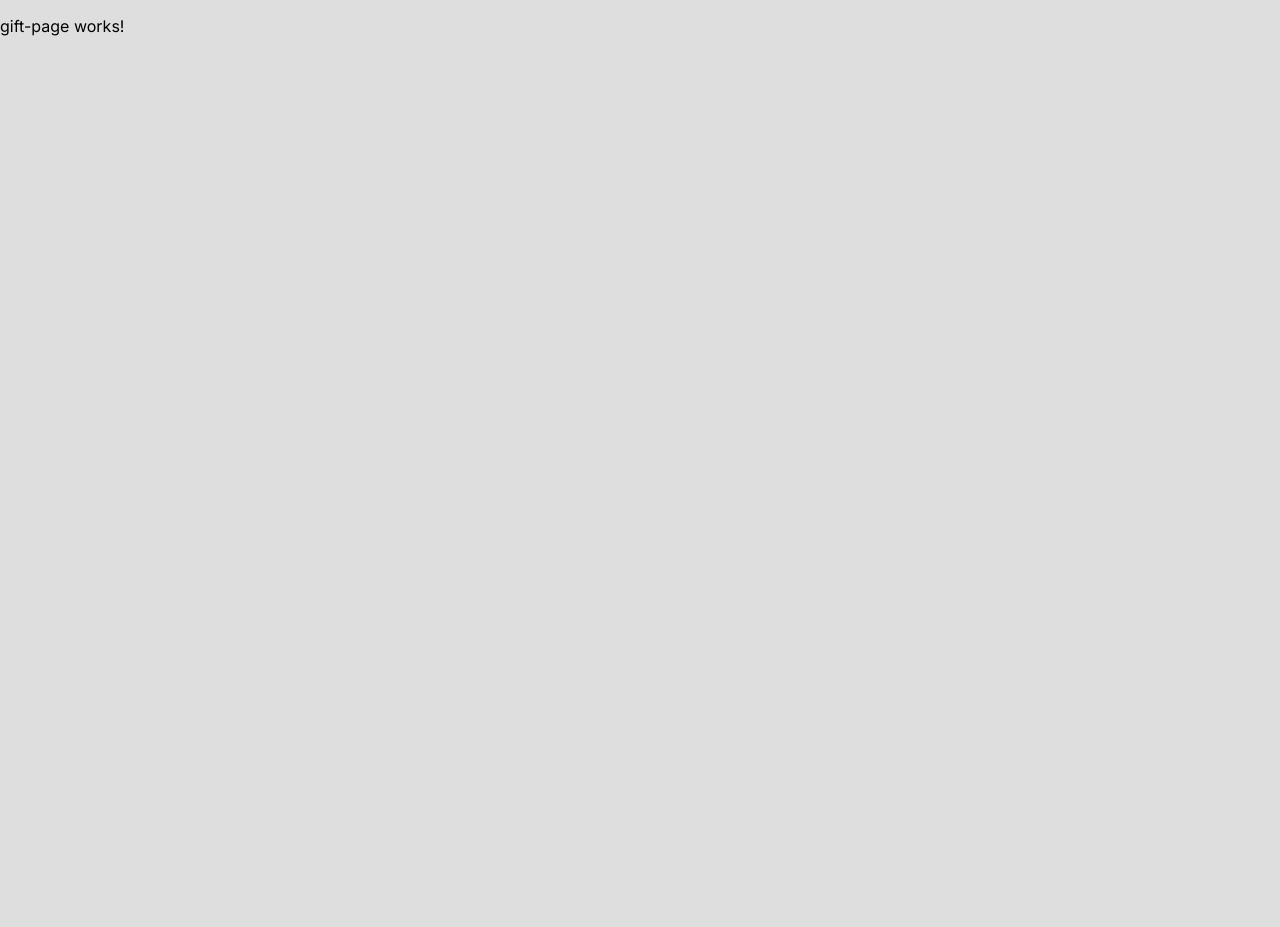
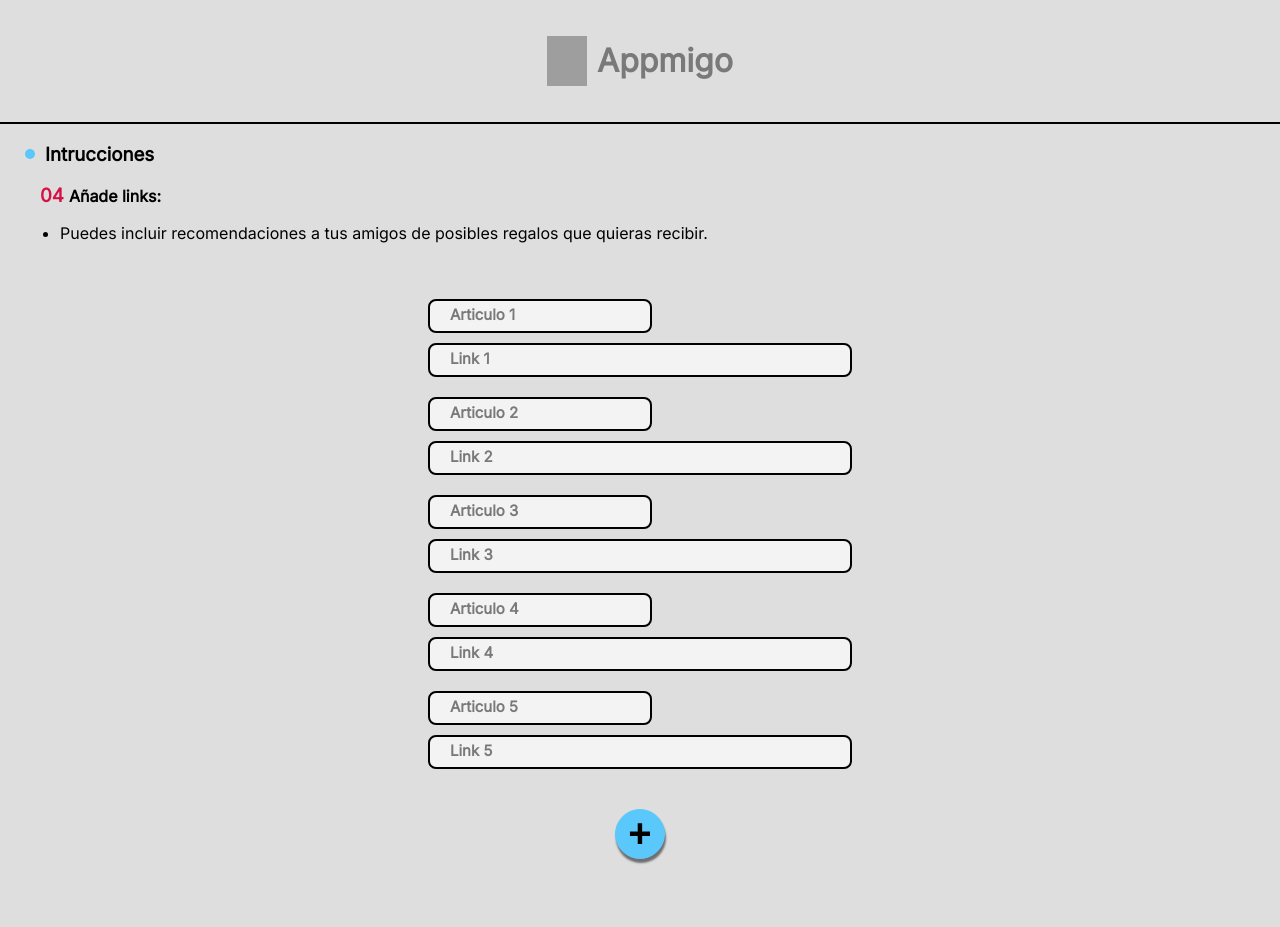
Before and after one commit to jesusvillalon/Appmigo, an Angular app in the folder Appmigo-Front/: page /gift-page in a window 1280 px wide. Shown: the top 927 px of the page. Before the commit the page ends 816 px from the top, so only its background shows below. Built offline with nearby package versions, Linux system fonts and the light colour scheme; grey boxes are pictures that could not be loaded.

Commit message:
gift-page created

```diff
--- a/Appmigo-Front/src/app/app.module.ts
+++ b/Appmigo-Front/src/app/app.module.ts
@@ -9,6 +9,7 @@ import { InstructionsComponent } from './components/instructions/instructions.co
 import { ParticipantsComponent } from './components/participants/participants.component';
 import { SharedModule } from './shared/shared.module';
 import { BlacklistPageComponent } from './pages/blacklist-page/blacklist-page.component';
+import { GiftListComponent } from './components/gift-list/gift-list.component';
 
 @NgModule({
   declarations: [
@@ -17,7 +18,8 @@ import { BlacklistPageComponent } from './pages/blacklist-page/blacklist-page.co
     GiftPageComponent,
     InstructionsComponent,
     ParticipantsComponent,
-    BlacklistPageComponent
+    BlacklistPageComponent,
+    GiftListComponent
   ],
   imports: [
     BrowserModule,
--- /dev/null
+++ b/Appmigo-Front/src/app/components/gift-list/gift-list.component.css
@@ -0,0 +1,79 @@
+.gift-container{
+  @media(min-width: 1024px){
+    display: flex;
+    justify-content: space-evenly;
+
+  }
+}
+.gift-inputs-container{
+  display: flex;
+  flex-direction: column;
+  align-items: center;
+  margin-top: 20px;
+}
+.gift-data-container{
+margin-top: 20px;
+display: flex;
+flex-direction: column;
+align-items: flex-start;
+gap: 10px;
+}
+.input-item{
+  width: 125px;
+  height: 30px;
+  border-radius: 8px;
+  border: 2px solid black;
+  background-color: #F3F3F3;
+  padding: 0 0 0 20px;
+  @media(min-width: 768px){
+    width: 200px;
+  }
+}
+.input-link-item{
+  width: 250px;
+  height: 30px;
+  border-radius: 8px;
+  border: 2px solid black;
+  background-color: #F3F3F3;
+  padding: 0 0 0 20px;
+  @media(min-width: 768px){
+    width: 400px;
+  }
+}
+::placeholder{
+  font-family: 'inter', sans-serif ;
+  font-weight: 900;
+  font-size: 15px;
+  color: #797979;
+}
+.addGiftButton{
+  width: 50px;
+  height: 50px;
+  border-radius: 50%;
+  border: 1px solid #5AC8FA;
+  background-color: #5AC8FA;
+  margin-top: 40px;
+  box-shadow: 1px 4px 2px rgb(0, 0, 0, 0.5);
+  margin-bottom: 20px;
+  font-size: 40px;
+  font-weight: 600;
+}
+
+.sendButton-container{
+  display: flex;
+  justify-content: center;
+}
+.sendButton{
+  width: 150px;
+  height: 50px;
+  border-radius: 4px;
+  border: 1px solid #FF672B;
+  background-color: #FF672B;
+  box-shadow: 1px 4px 2px rgb(0, 0, 0, 0.5);
+  margin: 30px 0 20px 0;
+  font-size: 16px;
+  font-weight: 600;
+  @media(min-width: 1024px){
+    margin-top: 50px;
+  }
+}
--- /dev/null
+++ b/Appmigo-Front/src/app/components/gift-list/gift-list.component.html
@@ -0,0 +1,33 @@
+<div class="gift-container">
+  <div class="fourth-step-container">
+    <div class="gift-inputs-container">
+      <div class="gift-data-container">
+        <input class="input-item" type="text" placeholder="Articulo 1" />
+        <input class="input-link-item" type="text" placeholder="Link 1" />
+      </div>
+      <div class="gift-data-container">
+        <input class="input-item" type="text" placeholder="Articulo 2" />
+        <input class="input-link-item" type="text" placeholder="Link 2" />
+      </div>
+      <div class="gift-data-container">
+        <input class="input-item" type="text" placeholder="Articulo 3" />
+        <input class="input-link-item" type="text" placeholder="Link 3" />
+      </div>
+      <div class="gift-data-container">
+        <input class="input-item" type="text" placeholder="Articulo 4" />
+        <input class="input-link-item" type="text" placeholder="Link 4" />
+      </div>
+      <div class="gift-data-container">
+        <input class="input-item" type="text" placeholder="Articulo 5" />
+        <input class="input-link-item" type="text" placeholder="Link 5" />
+      </div>
+      <div class="addGiftButton-container">
+        <button class="addGiftButton">+</button>
+      </div>
+    </div>
+  </div>
+
+</div>
+<div class="sendButton-container">
+  <button class="sendButton">Enviar</button>
+</div>
--- a/Appmigo-Front/src/app/components/participants/participants.component.html
+++ b/Appmigo-Front/src/app/components/participants/participants.component.html
@@ -11,13 +11,13 @@
     <div class="second-step-container">
       <div class="participants-inputs-container">
         <div class="title-price-inputs-container">
-        <input class="input-item" type="text" placeholder="Titulo evento">
-        <input class="input-item" type="text" placeholder="Precio límite">
+          <input class="input-item" type="text" placeholder="Titulo evento" />
+          <input class="input-item" type="text" placeholder="Precio límite" />
         </div>
 
         <div class="participant-data-container">
-        <input class="input-item" type="text" placeholder="Nombre">
-        <input class="input-item" type="text" placeholder="Email">
+          <input class="input-item" type="text" placeholder="Nombre" />
+          <input class="input-item" type="text" placeholder="Email" />
         </div>
         <div class="addButton-container">
           <button class="addButton">Añadir</button>
@@ -26,9 +26,7 @@
     </div>
 
     <div class="participantsAdded-main-container">
-    <div class="participantsAdded-container">
-
-    </div>
+      <div class="participantsAdded-container"></div>
     </div>
   </div>
   <div class="nextButton-container">
--- a/Appmigo-Front/src/app/pages/gift-page/gift-page.component.css
+++ b/Appmigo-Front/src/app/pages/gift-page/gift-page.component.css
@@ -0,0 +1,26 @@
+.gift-instructions-title-container{
+  display: flex;
+  align-items: center;
+  gap: 10px;
+  padding: 0 25px;
+}
+.gift-instructions-circle-container{
+  width: 10px;
+  height: 10px;
+  border-radius: 50%;
+  background-color: #5AC8FA;
+}
+.fourth-step-title{
+  display: flex;
+  align-items: center;
+  gap: 5px;
+  margin-top: -20px;
+  padding: 0 40px;
+}
+.title-number{
+  color: #D51246;
+}
+.gift-instructions-list-container{
+  padding: 0 40px 0 20px;
+  margin-top: -20px;
+}
--- a/Appmigo-Front/src/app/pages/gift-page/gift-page.component.html
+++ b/Appmigo-Front/src/app/pages/gift-page/gift-page.component.html
@@ -1 +1,20 @@
-<p>gift-page works!</p>
+<app-header/>
+<div class="gift-instructions-container">
+  <div class="gift-instructions-title-container">
+    <div class="gift-instructions-circle-container"></div>
+    <h3>Intrucciones</h3>
+  </div>
+  <div class="fourth-step-container">
+    <div class="fourth-step-title">
+      <h3 class="title-number">04</h3>
+      <h4>Añade links:</h4>
+    </div>
+    <div class="gift-instructions-list-container">
+      <ul>
+        <li>Puedes incluir recomendaciones a tus amigos de posibles regalos que quieras recibir.</li>
+      </ul>
+    </div>
+  </div>
+</div>
+<app-gift-list/>
+<app-footer/>
```
Also changed, not shown: Appmigo-Front/src/app/components/gift-list/gift-list.component.ts (added, +10 -0 lines). Lines whose indentation alone changed are shown as unchanged.
